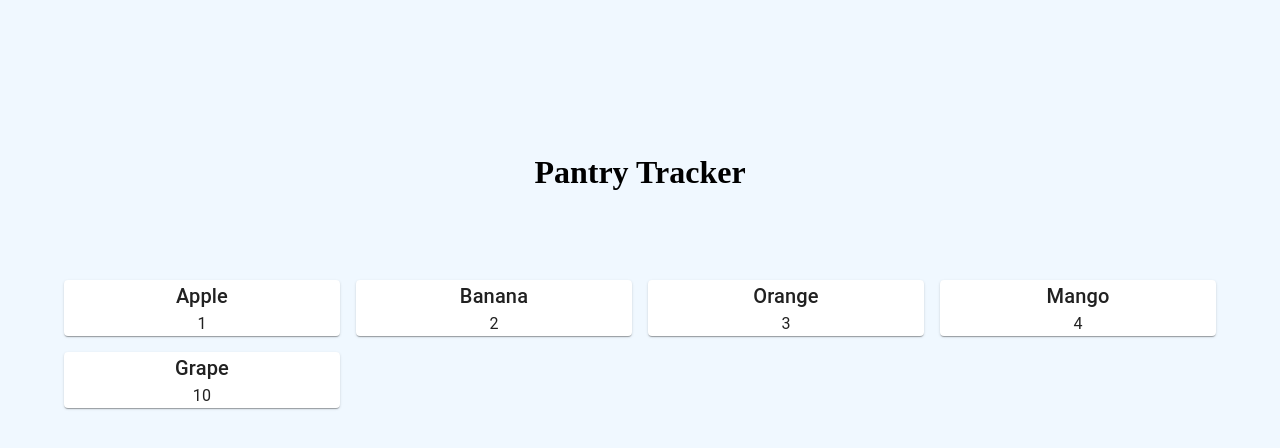
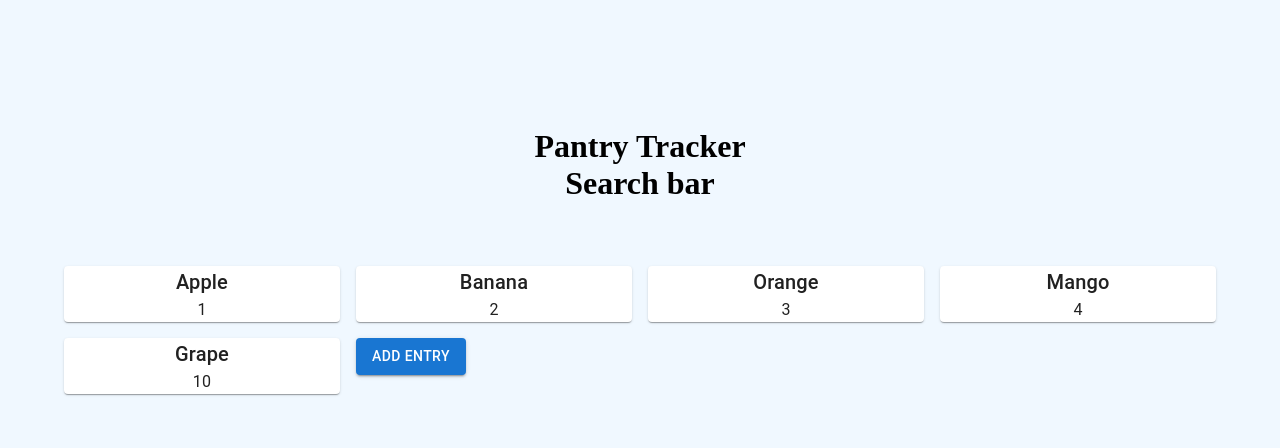
Before and after one commit to OriginalReality/Pantry-Tracker, a Next.js app: page / in a window 1280 px wide. Shown: the top 448 px of the page. Built offline with nearby package versions, Linux system fonts and the light colour scheme.

Commit message:
more ui outline

```diff
--- a/src/app/page.js
+++ b/src/app/page.js
@@ -1,14 +1,17 @@
-import Image from "next/image";
+'use client'
 import "../../styles/globals.css";
-import { Grid, Paper, Typography } from '@mui/material';
+import { Grid, Paper, Typography, Button } from '@mui/material';
 
 const sampleData = {"Apple": 1, "Banana": 2, "Orange": 3, "Mango": 4, "Grape": 10};
 
 export default function Home() {
   return (
-    <main style={{marginTop:'10%'}}>
-      <h1 style={{textAlign:'center', padding:'2%'}}>Pantry Tracker</h1>
-      <Grid container spacing={2} padding={'5%'}>
+    <main style={{marginTop: '10%'}}>
+      <div style={{textAlign: 'center'}}>
+        <h1>Pantry Tracker</h1>
+        <h1>Search bar</h1>
+      </div>
+      <Grid container spacing={2} padding='5%'>
         {Object.entries(sampleData).map(([item, count], index) => (
           <Grid item xs={3} key={index}>
             <Paper>
@@ -21,6 +24,11 @@ export default function Home() {
             </Paper>
           </Grid>
         ))}
+        <Grid item xs={3}>
+          <Button variant="contained" color="primary" onClick={() => alert('clicked')}>
+            Add Entry
+          </Button>
+        </Grid>
       </Grid>
     </main>
   );
```
